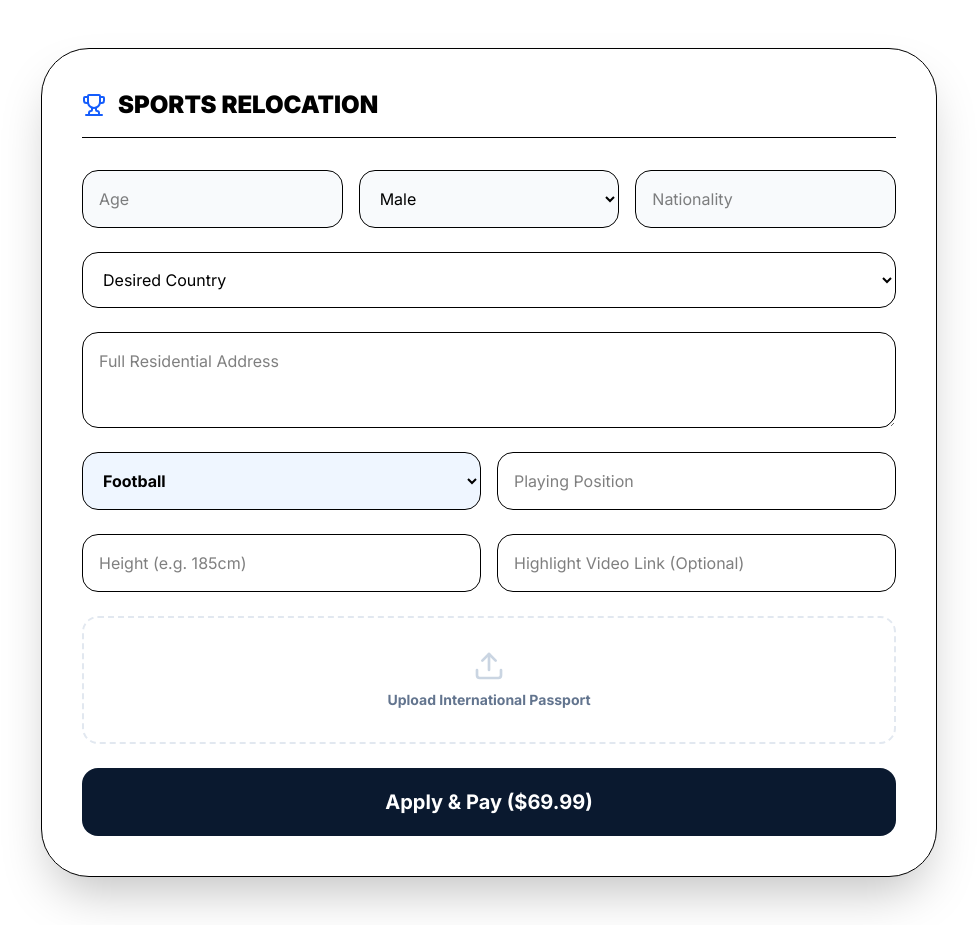
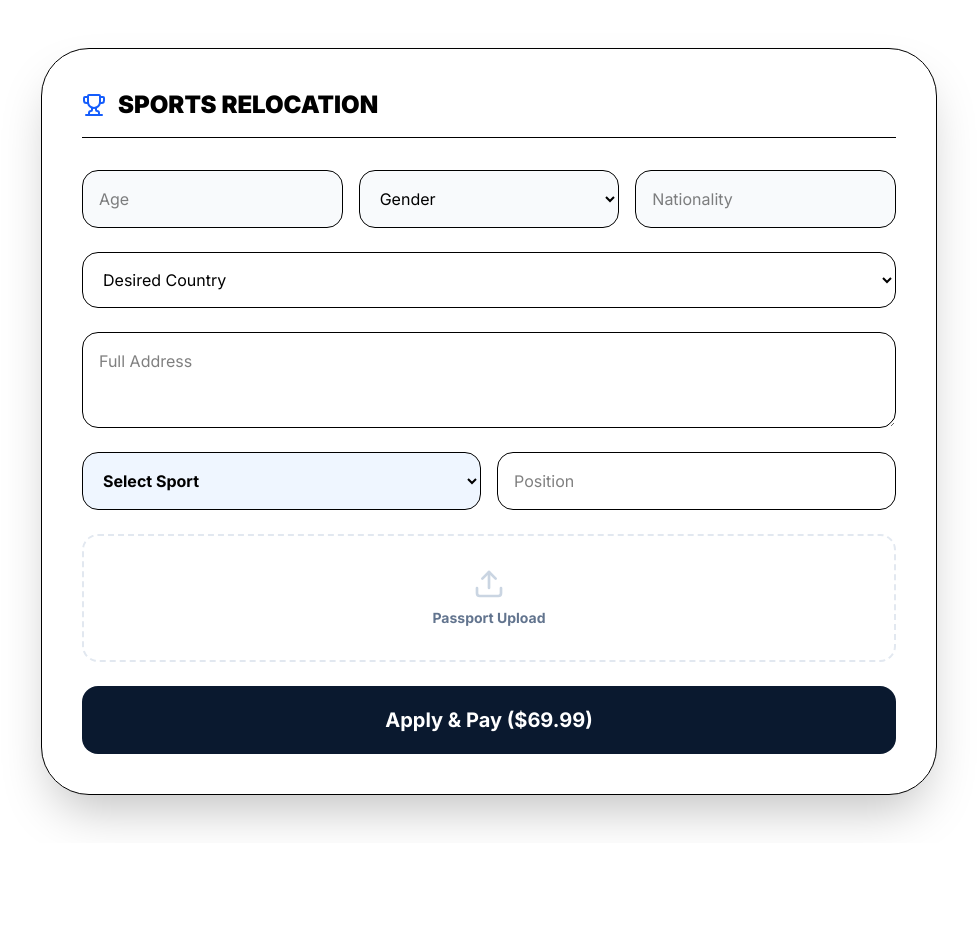
Before and after one commit to Immortallex/travel-agency-portal, a Next.js app: page /apply/sports in a window 1280 px wide. Shown: the whole page, without its empty margins (151-1128 px from the left). After the commit the page ends 843 px from the top, so only its background shows below. Built offline with nearby package versions, Linux system fonts and the light colour scheme; sample sign-in values are in the browser's storage.

Commit message:
Fixed routing for database server

```diff
--- a/src/app/apply/conference/page.tsx
+++ b/src/app/apply/conference/page.tsx
@@ -21,7 +21,7 @@ export default function ConferenceForm() {
       const savedUser = JSON.parse(localStorage.getItem('flypath_user') || '{}');
 
       const finalData = new FormData();
-      finalData.append("passport", fileInput.files![0]);
+      if (fileInput.files) finalData.append("passport", fileInput.files[0]);
       finalData.append("userId", savedUser.id);
       finalData.append("confData", JSON.stringify(Object.fromEntries(new FormData(formEl).entries())));
 
@@ -43,7 +43,9 @@ export default function ConferenceForm() {
       <form onSubmit={handleSubmit} className="space-y-6">
         <div className="grid md:grid-cols-3 gap-4">
           <input name="age" type="number" placeholder="Age" className="p-4 border rounded-2xl bg-slate-50" required />
-          <select name="gender" className="p-4 border rounded-2xl bg-slate-50" required><option>Male</option><option>Female</option></select>
+          <select name="gender" className="p-4 border rounded-2xl bg-slate-50" required>
+            <option value="">Gender</option><option>Male</option><option>Female</option>
+          </select>
           <input name="nationality" type="text" placeholder="Nationality" className="p-4 border rounded-2xl bg-slate-50" required />
         </div>
 
--- a/src/app/apply/education/page.tsx
+++ b/src/app/apply/education/page.tsx
@@ -1,6 +1,6 @@
 "use client";
 import React, { useState, useEffect } from 'react';
-import { GraduationCap, Upload, Loader2, Phone, Globe, BookOpen } from 'lucide-react';
+import { GraduationCap, Upload, Loader2, Phone, BookOpen } from 'lucide-react';
 import { useRouter } from 'next/navigation';
 import { createCryptoInvoice } from '@/app/actions/crypto';
 
@@ -10,85 +10,57 @@ export default function EducationForm() {
   const countries = ["UK", "Canada", "Finland", "USA", "Australia", "Germany", "Others"];
 
   useEffect(() => {
-    const user = localStorage.getItem('flypath_user');
-    if (!user) router.push('/auth');
+    if (!localStorage.getItem('flypath_user')) router.push('/auth');
   }, [router]);
 
   const handleSubmit = async (e: React.FormEvent<HTMLFormElement>) => {
     e.preventDefault();
     setLoading(true);
-
     try {
       const formEl = e.currentTarget;
-      const formDataObj = new FormData(formEl);
-      const data = Object.fromEntries(formDataObj.entries());
       const fileInput = formEl.querySelector('input[name="passport"]') as HTMLInputElement;
-
-      if (!fileInput.files?.[0]) return alert("Please upload your passport");
-
       const savedUser = JSON.parse(localStorage.getItem('flypath_user') || '{}');
       const finalData = new FormData();
-      finalData.append("passport", fileInput.files[0]);
+      if (fileInput.files) finalData.append("passport", fileInput.files[0]);
       finalData.append("userId", savedUser.id);
-      finalData.append("eduData", JSON.stringify(data));
+      finalData.append("eduData", JSON.stringify(Object.fromEntries(new FormData(formEl).entries())));
 
       const res = await fetch('/api/apply/education', { method: 'POST', body: finalData });
       const result = await res.json();
-
       if (res.ok) {
         const url = await createCryptoInvoice(result.applicationId);
         if (url) window.location.href = url;
-      } else {
-        alert(result.error || "Submission failed");
       }
-    } catch (error) {
-      alert("An error occurred. Please check your connection.");
-    } finally {
-      setLoading(false);
-    }
+    } catch (error) { alert("Error."); } finally { setLoading(false); }
   };
 
   return (
     <div className="max-w-4xl mx-auto p-10 bg-white border rounded-[3rem] shadow-2xl my-12">
-      <div className="flex items-center gap-3 mb-8 border-b pb-6 text-[#0A192F]">
-        <GraduationCap className="text-blue-600" size={32} />
-        <h1 className="text-2xl font-black uppercase tracking-tighter">Education Relocation</h1>
-      </div>
-
+      <h2 className="text-2xl font-black mb-8 text-[#0A192F] flex items-center gap-3 uppercase"><GraduationCap className="text-blue-600" /> Education Relocation</h2>
       <form onSubmit={handleSubmit} className="grid gap-6">
         <div className="grid md:grid-cols-3 gap-4">
           <input name="age" type="number" placeholder="Age" className="p-4 border rounded-2xl bg-slate-50" required />
-          <select name="gender" className="p-4 border rounded-2xl bg-slate-50" required>
-            <option value="">Gender</option><option>Male</option><option>Female</option>
-          </select>
+          <select name="gender" className="p-4 border rounded-2xl bg-slate-50" required><option value="">Gender</option><option>Male</option><option>Female</option></select>
           <input name="nationality" type="text" placeholder="Nationality" className="p-4 border rounded-2xl bg-slate-50" required />
         </div>
-
         <div className="grid md:grid-cols-2 gap-4">
-          <div className="relative"><Phone className="absolute left-3 top-4 text-slate-400" size={18}/><input name="phone" type="tel" placeholder="Phone Number" className="w-full pl-10 p-4 border rounded-2xl" required /></div>
+          <input name="phone" type="tel" placeholder="Phone Number" className="p-4 border rounded-2xl" required />
           <select name="country" className="p-4 border rounded-2xl bg-white" required>
             <option value="">Desired Country</option>
-            {countries.map(c => <option key={c}>{c}</option>)}
+            {countries.map(c => <option key={c} value={c}>{c}</option>)}
           </select>
         </div>
-
         <textarea name="address" placeholder="Residential Address" className="w-full p-4 border rounded-2xl h-24" required />
-
         <div className="pt-4 border-t space-y-4">
-          <div className="relative"><BookOpen className="absolute left-3 top-4 text-slate-400" size={18}/><input name="degree" type="text" placeholder="Highest Degree Attained" className="w-full pl-10 p-4 border rounded-2xl" required /></div>
+          <input name="degree" type="text" placeholder="Highest Degree" className="w-full p-4 border rounded-2xl" required />
           <input name="institution" type="text" placeholder="Institution Name" className="w-full p-4 border rounded-2xl" required />
         </div>
-
-        <div className="space-y-2">
-          <label className="text-xs font-black uppercase text-slate-400 ml-2">Passport Data Page</label>
-          <div className="border-2 border-dashed border-slate-200 rounded-2xl p-8 text-center relative hover:bg-slate-50 transition">
-            <input type="file" name="passport" className="absolute inset-0 opacity-0 cursor-pointer" required />
-            <Upload className="mx-auto text-slate-300 mb-2" size={32} />
-            <p className="text-sm font-bold text-slate-500">Upload International Passport</p>
-          </div>
+        <div className="border-2 border-dashed border-slate-200 rounded-2xl p-8 text-center relative">
+          <input type="file" name="passport" className="absolute inset-0 opacity-0 cursor-pointer" required />
+          <Upload className="mx-auto text-slate-300 mb-2" size={32} />
+          <p className="text-sm font-bold text-slate-500">Upload Passport</p>
         </div>
-
-        <button type="submit" disabled={loading} className="w-full bg-[#0A192F] text-white py-5 rounded-2xl font-bold text-xl hover:bg-blue-900 transition flex justify-center items-center gap-2">
+        <button type="submit" disabled={loading} className="w-full bg-[#0A192F] text-white py-5 rounded-2xl font-bold text-xl hover:bg-blue-900 flex justify-center items-center gap-2">
           {loading ? <Loader2 className="animate-spin" /> : "Apply & Pay ($69.99)"}
         </button>
       </form>
--- a/src/app/apply/skills/page.tsx
+++ b/src/app/apply/skills/page.tsx
@@ -1,6 +1,6 @@
 "use client";
 import React, { useState, useEffect } from 'react';
-import { Briefcase, Phone, Globe, Upload, Loader2, Award, ArrowRight } from 'lucide-react';
+import { Briefcase, Phone, Upload, Loader2, Award, ArrowRight } from 'lucide-react';
 import { useRouter } from 'next/navigation';
 import { createCryptoInvoice } from '@/app/actions/crypto';
 
@@ -22,7 +22,7 @@ export default function SkillsForm() {
       const savedUser = JSON.parse(localStorage.getItem('flypath_user') || '{}');
 
       const finalData = new FormData();
-      finalData.append("passport", fileInput.files![0]);
+      if (fileInput.files) finalData.append("passport", fileInput.files[0]);
       finalData.append("userId", savedUser.id);
       finalData.append("skillsData", JSON.stringify(Object.fromEntries(new FormData(formEl).entries())));
 
@@ -44,7 +44,9 @@ export default function SkillsForm() {
       <form onSubmit={handleSubmit} className="grid gap-6">
         <div className="grid md:grid-cols-3 gap-4">
           <input name="age" type="number" placeholder="Age" className="p-4 border rounded-2xl bg-slate-50" required />
-          <select name="gender" className="p-4 border rounded-2xl bg-slate-50" required><option>Male</option><option>Female</option></select>
+          <select name="gender" className="p-4 border rounded-2xl bg-slate-50" required>
+            <option value="">Gender</option><option>Male</option><option>Female</option>
+          </select>
           <input name="nationality" type="text" placeholder="Nationality" className="p-4 border rounded-2xl bg-slate-50" required />
         </div>
 
@@ -52,7 +54,7 @@ export default function SkillsForm() {
           <input name="phone" type="tel" placeholder="Phone Number" className="p-4 border rounded-2xl" required />
           <select name="country" className="p-4 border rounded-2xl bg-white" required>
             <option value="">Desired Country</option>
-            {countries.map(c => <option key={c}>{c}</option>)}
+            {countries.map(c => <option key={c} value={c}>{c}</option>)}
           </select>
         </div>
 
--- a/src/app/apply/sports/page.tsx
+++ b/src/app/apply/sports/page.tsx
@@ -21,7 +21,7 @@ export default function SportsForm() {
       const fileInput = formEl.querySelector('input[name="passport"]') as HTMLInputElement;
       const savedUser = JSON.parse(localStorage.getItem('flypath_user') || '{}');
       const finalData = new FormData();
-      finalData.append("passport", fileInput.files![0]);
+      if (fileInput.files) finalData.append("passport", fileInput.files[0]);
       finalData.append("userId", savedUser.id);
       finalData.append("sportData", JSON.stringify(Object.fromEntries(new FormData(formEl).entries())));
 
@@ -36,29 +36,26 @@ export default function SportsForm() {
 
   return (
     <div className="max-w-4xl mx-auto p-10 bg-white border rounded-[3rem] shadow-2xl my-12">
-      <h1 className="text-2xl font-black uppercase mb-8 border-b pb-4 flex items-center gap-3"><Trophy className="text-blue-600" /> Sports Relocation</h1>
+      <h2 className="text-2xl font-black uppercase mb-8 border-b pb-4 flex items-center gap-3"><Trophy className="text-blue-600" /> Sports Relocation</h2>
       <form onSubmit={handleSubmit} className="grid gap-6">
         <div className="grid md:grid-cols-3 gap-4">
           <input name="age" type="number" placeholder="Age" className="p-4 border rounded-2xl bg-slate-50" required />
-          <select name="gender" className="p-4 border rounded-2xl bg-slate-50" required><option>Male</option><option>Female</option></select>
+          <select name="gender" className="p-4 border rounded-2xl bg-slate-50" required><option value="">Gender</option><option>Male</option><option>Female</option></select>
           <input name="nationality" type="text" placeholder="Nationality" className="p-4 border rounded-2xl bg-slate-50" required />
         </div>
         <select name="country" className="w-full p-4 border rounded-2xl" required>
-          <option value="">Desired Country</option>{countries.map(c => <option key={c}>{c}</option>)}
+          <option value="">Desired Country</option>
+          {countries.map(c => <option key={c} value={c}>{c}</option>)}
         </select>
-        <textarea name="address" placeholder="Full Residential Address" className="w-full p-4 border rounded-2xl h-24" required />
+        <textarea name="address" placeholder="Full Address" className="w-full p-4 border rounded-2xl h-24" required />
         <div className="grid md:grid-cols-2 gap-4">
-          <select name="sportType" className="p-4 border rounded-2xl bg-blue-50 font-bold" required><option>Football</option><option>Basketball</option></select>
-          <input name="position" type="text" placeholder="Playing Position" className="p-4 border rounded-2xl" required />
-        </div>
-        <div className="grid md:grid-cols-2 gap-4">
-          <input name="height" type="text" placeholder="Height (e.g. 185cm)" className="p-4 border rounded-2xl" required />
-          <input name="video" type="url" placeholder="Highlight Video Link (Optional)" className="p-4 border rounded-2xl" />
+          <select name="sportType" className="p-4 border rounded-2xl bg-blue-50 font-bold" required><option value="">Select Sport</option><option>Football</option><option>Basketball</option></select>
+          <input name="position" type="text" placeholder="Position" className="p-4 border rounded-2xl" required />
         </div>
         <div className="border-2 border-dashed border-slate-200 rounded-2xl p-8 text-center relative">
           <input type="file" name="passport" className="absolute inset-0 opacity-0 cursor-pointer" required />
           <Upload className="mx-auto text-slate-300 mb-2" size={32} />
-          <p className="text-sm font-bold text-slate-500">Upload International Passport</p>
+          <p className="text-sm font-bold text-slate-500">Passport Upload</p>
         </div>
         <button type="submit" disabled={loading} className="w-full bg-[#0A192F] text-white py-5 rounded-2xl font-bold text-xl hover:bg-blue-900 flex justify-center items-center gap-2">
           {loading ? <Loader2 className="animate-spin" /> : "Apply & Pay ($69.99)"}
--- a/src/app/apply/tech/page.tsx
+++ b/src/app/apply/tech/page.tsx
@@ -24,7 +24,7 @@ export default function TechForm() {
 
       const savedUser = JSON.parse(localStorage.getItem('flypath_user') || '{}');
       const finalData = new FormData();
-      finalData.append("passport", fileInput.files![0]);
+      if (fileInput.files) finalData.append("passport", fileInput.files[0]);
       finalData.append("userId", savedUser.id);
       finalData.append("techData", JSON.stringify(data));
 
@@ -51,7 +51,8 @@ export default function TechForm() {
         <div className="grid md:grid-cols-2 gap-6">
           <div className="relative"><Phone className="absolute left-3 top-4 text-slate-400" size={18}/><input name="phone" type="tel" placeholder="Phone Number" className="w-full pl-10 p-4 border rounded-2xl" required /></div>
           <select name="country" className="p-4 border rounded-2xl bg-white" required>
-            <option value=\"\">Desired Country</option>{countries.map(c => <option key={c}>{c}</option>)}
+            <option value="">Desired Country</option>
+            {countries.map(c => <option key={c} value={c}>{c}</option>)}
           </select>
         </div>
         <textarea name="address" placeholder="Residential Address" className="w-full p-4 border rounded-2xl h-24" required />
```
Also changed, not shown: src/app/apply/family/page.tsx (+18 -6 lines).
